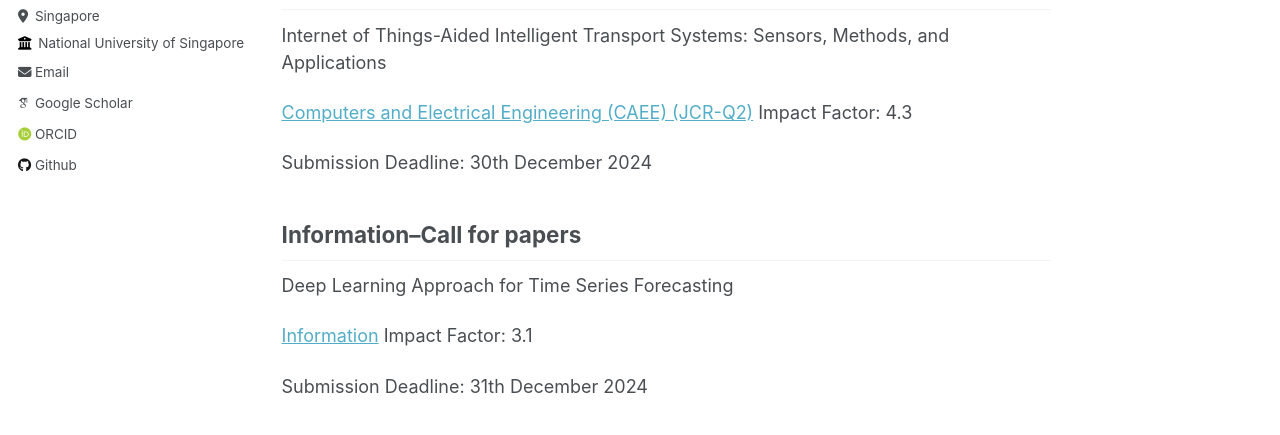
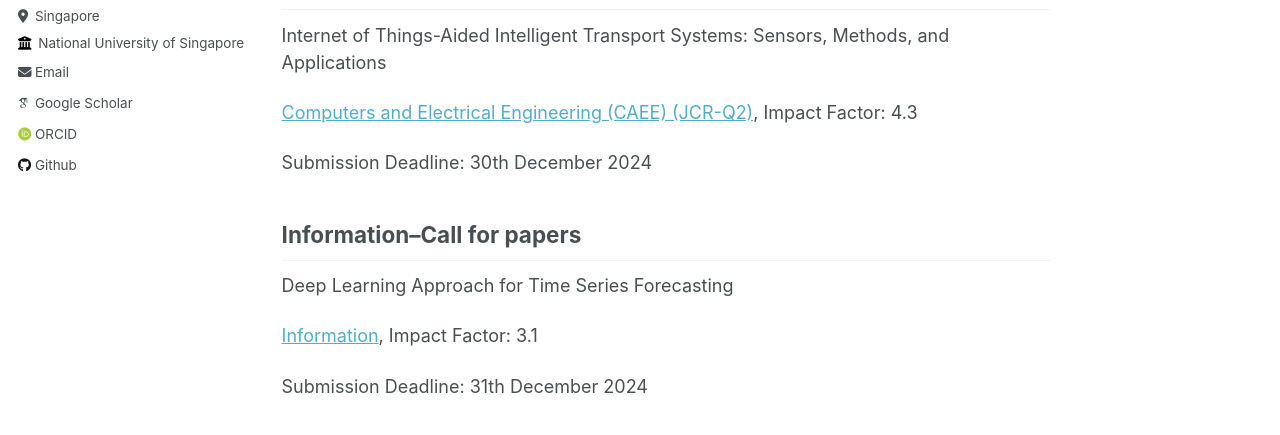
Before and after one commit to maohliang/nus.github.io, a Jekyll site: the page built from _pages/about.md, in a window 1280 px wide and 900 px high. Shown: the part 391-826 px from the top of the window. Built offline with Jekyll 4.4.1, drawn with Linux system fonts in a browser that asks for light colours; some web fonts are replaced.

```diff
--- a/_pages/about.md
+++ b/_pages/about.md
@@ -14,7 +14,7 @@ Computers and Electrical Engineering--Call for papers
 
 Internet of Things-Aided Intelligent Transport Systems: Sensors, Methods, and Applications
 
- [Computers and Electrical Engineering (CAEE) (JCR-Q2)](https://www.sciencedirect.com/journal/computers-and-electrical-engineering/about/call-for-papers#internet-of-things-aided-intelligent-transport-systems-sensors-methods-and-applications) Impact Factor: 4.3
+ [Computers and Electrical Engineering (CAEE) (JCR-Q2)](https://www.sciencedirect.com/journal/computers-and-electrical-engineering/about/call-for-papers#internet-of-things-aided-intelligent-transport-systems-sensors-methods-and-applications), Impact Factor: 4.3
 
 Submission Deadline: 30th December 2024
 
@@ -24,7 +24,7 @@ Information--Call for papers
 ------
 Deep Learning Approach for Time Series Forecasting
 
-[Information](https://www.mdpi.com/journal/information/special_issues/4T883HR79T#editors ) Impact Factor: 3.1
+[Information](https://www.mdpi.com/journal/information/special_issues/4T883HR79T#editors ), Impact Factor: 3.1
 
 Submission Deadline: 31th December 2024
 
```
